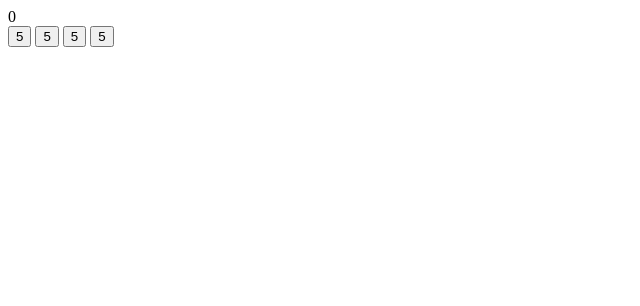
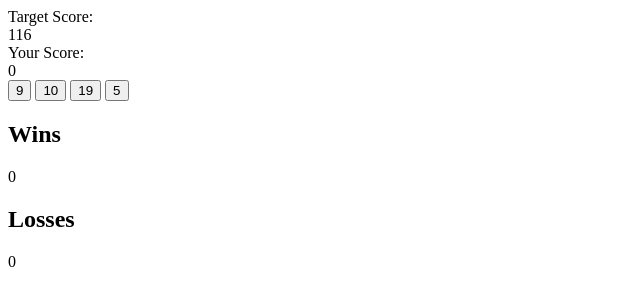
Before and after one commit to mcginnis92/crystal-game, a plain HTML site: page index.html in a window 1280 px wide. Shown: the whole page, without its empty margins (0-640 px from the left). Drawn offline with nearby package versions, Linux system fonts and the light colour scheme.

Commit message:
functionality-works

```diff
--- a/assets/javascript/game.js
+++ b/assets/javascript/game.js
@@ -3,8 +3,43 @@ var currentScore = 0;
 var winCounter = 0;
 var lossCounter = 0;
 var targetScore = 0;
-var buttonValues = [];
 var crystalBtn = $('.crystalButton');
+
+//Start Game Function
+function startGame (){
+    currentScore = 0;
+    $('#scoreBox').text(currentScore);
+
+    $('#wins').text(winCounter);
+    $('#losses').text(lossCounter);
+
+    //Generate random target score between 50-150.
+    targetScore = Math.floor(Math.random() * (150 - 50 + 1) ) + 50;
+      console.log("target score is", targetScore);
+      $('#scoreTarget').text(targetScore);
+
+    //Fill array with 4 random numbers between 1-20.
+    var buttonValues = [];
+    for (var i = 0; i < 4; i++) {
+        buttonValues.push(Math.round(Math.random() * 20))
+        console.log(buttonValues);
+    }
+        $('#button1').attr('value', buttonValues[0]);
+        $('#button1').text(buttonValues[0]);
+
+        $('#button2').attr('value', buttonValues[1]);
+        $('#button2').text(buttonValues[1]);
+
+        $('#button3').attr('value', buttonValues[2]);
+        $('#button3').text(buttonValues[2]);
+
+        $('#button4').attr('value', buttonValues[3]);
+        $('#button4').text(buttonValues[3]);
+
+}
+
+
+startGame();
 
 //Play Game Function
 var playGame = function(){
@@ -12,30 +47,23 @@ var playGame = function(){
     currentScore = currentScore + (Number($(this).attr('value')));
     $('#scoreBox').text(currentScore);
 
+    //check if currentScore = targetScore
+    if (currentScore === targetScore){
+        alert('you win!');
+        winCounter++;
+        $('#wins').text(winCounter);
+        startGame();
+    }
+    else if(currentScore < targetScore){
+        //play again
+    }
+    else if(currentScore > targetScore){
+        alert('Whoops! Your score exceeded the target. Try again!')
+        lossCounter++;
+        $('#losses').text(lossCounter);
+        startGame();
+    }
 }
 
-//Start Game Function
-function startGame (){
-    //Generate random target score between 50-150.
-    targetScore = Math.floor(Math.random() * (150 - 50 + 1) ) + 50;
-      console.log("target score is", targetScore);
-
-    //Fill array with 4 random numbers between 1-20.
-    for (var i = 1, t = 5; i < t; i++) {
-        buttonValues.push(Math.round(Math.random() * 20))
-        console.log(buttonValues);
-    }
-
-    //Assign data attribute of each button to be value of array - FIX THIS
-    for (var i = 0; i < buttonValues.length; i++){
-        crystalBtn.attr('value', buttonValues[i]);
-        crystalBtn.text(buttonValues[i]);//remove this line once everything is working
-    }
-
-    //Set up event listener for each button
-    $('.crystalButton').on('click', playGame);
-
-}
-
-
-startGame();
+//Set up event listener for each button
+$('.crystalButton').on('click', playGame);
--- a/index.html
+++ b/index.html
@@ -8,12 +8,24 @@
     <link rel="stylesheet" type="text/css" media="screen" href="assets/css/style.css" />
 </head>
 <body>
-    <div id='scoreBox'>0</div>
+    <div>Target Score:
+        <div id='scoreTarget'></div>
+    </div>
+    <div>Your Score:
+        <div id='scoreBox'>0</div>
+    </div>
 
-    <button class='crystalButton' id='button1'>Crystal1</button>
-    <button class='crystalButton' id='button2'>Crystal2</button>
-    <button class='crystalButton' id='button3'>Crystal3</button>
-    <button class='crystalButton' id='button4'>Crystal4</button>
+    <div>
+        <button class='crystalButton' id='button1'>Crystal1</button>
+        <button class='crystalButton' id='button2'>Crystal2</button>
+        <button class='crystalButton' id='button3'>Crystal3</button>
+        <button class='crystalButton' id='button4'>Crystal4</button>
+    </div>
+
+    <h2>Wins</h2>
+        <div id='wins'></div>
+    <h2>Losses</h2>
+        <div id='losses'></div>
 
     <script type="text/javascript" src="https://cdnjs.cloudflare.com/ajax/libs/jquery/3.2.1/jquery.min.js"></script>
     <script src="assets/javascript/game.js"></script>
```
